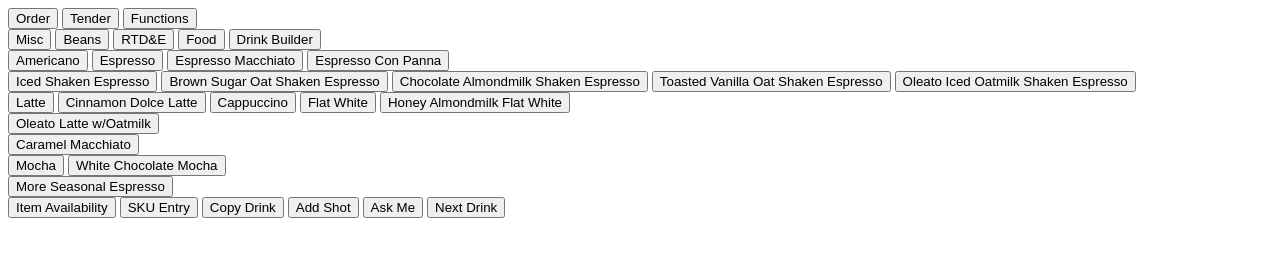
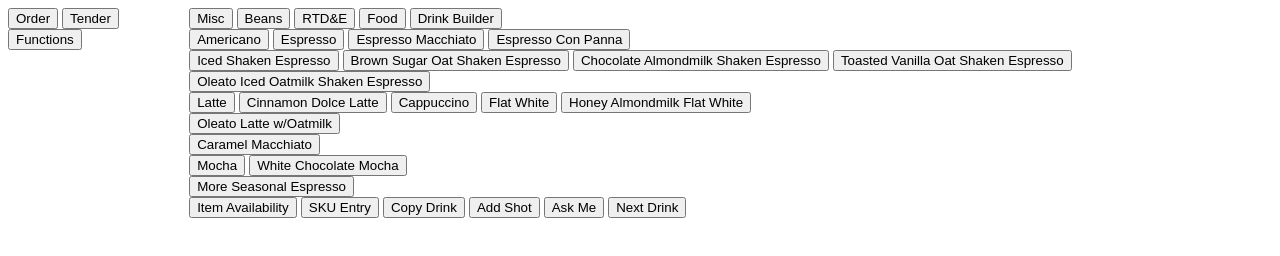
Before and after one commit to KBiz248/register, a plain HTML site: page index.html in a window 1280 px wide. Drawn offline with Linux system fonts and the light colour scheme.

Commit message:
add stylesheet and begin basic flexbox

```diff
--- a/index.html
+++ b/index.html
@@ -5,9 +5,12 @@
     <meta http-equiv="X-UA-Compatible" content="IE=edge">
     <meta name="viewport" content="width=device-width, initial-scale=1.0">
     <title>Document</title>
+    <link rel="stylesheet" href="style.css">
 </head>
 <body>
-    <div id="leftContainer">
+    <div class="flex">
+
+        <div id="leftContainer" class="flex column">
             <div class="topButtons">
                 <button>Order</button>
                 <button>Tender</button>
@@ -17,6 +20,8 @@
             <div class="tenderButtons"></div>
         </div>
 
+
+    <div>
         <div id="topButtons">
             <button>Misc</button>
             <button>Beans</button>
@@ -78,5 +83,7 @@
             <button>Ask Me</button>
             <button>Next Drink</button>
         </div>
+    </div>
+    </div>
 </body>
 </html>
--- a/style.css
+++ b/style.css
@@ -0,0 +1,7 @@
+.flex {
+    display: flex;
+}
+
+.column {
+    flex-direction: column;
+}
```
Lines whose indentation alone changed are shown as unchanged.
